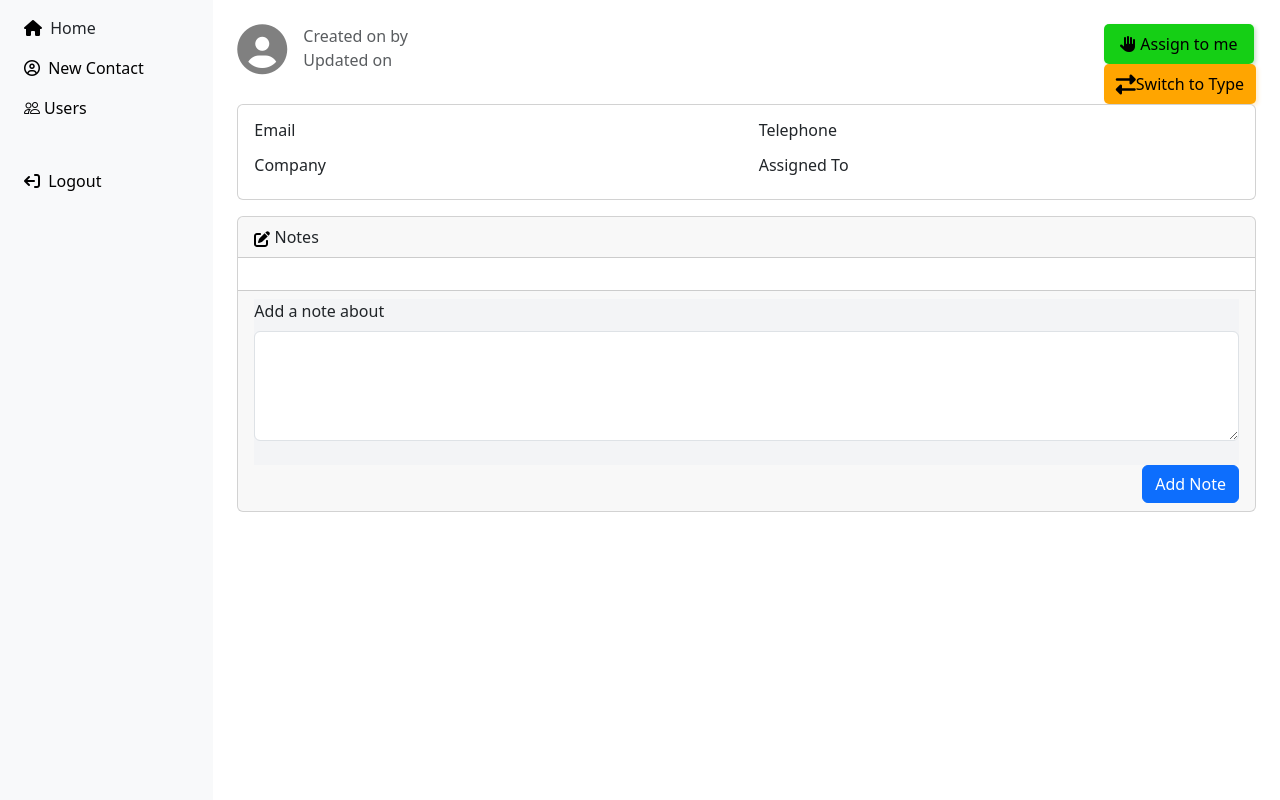
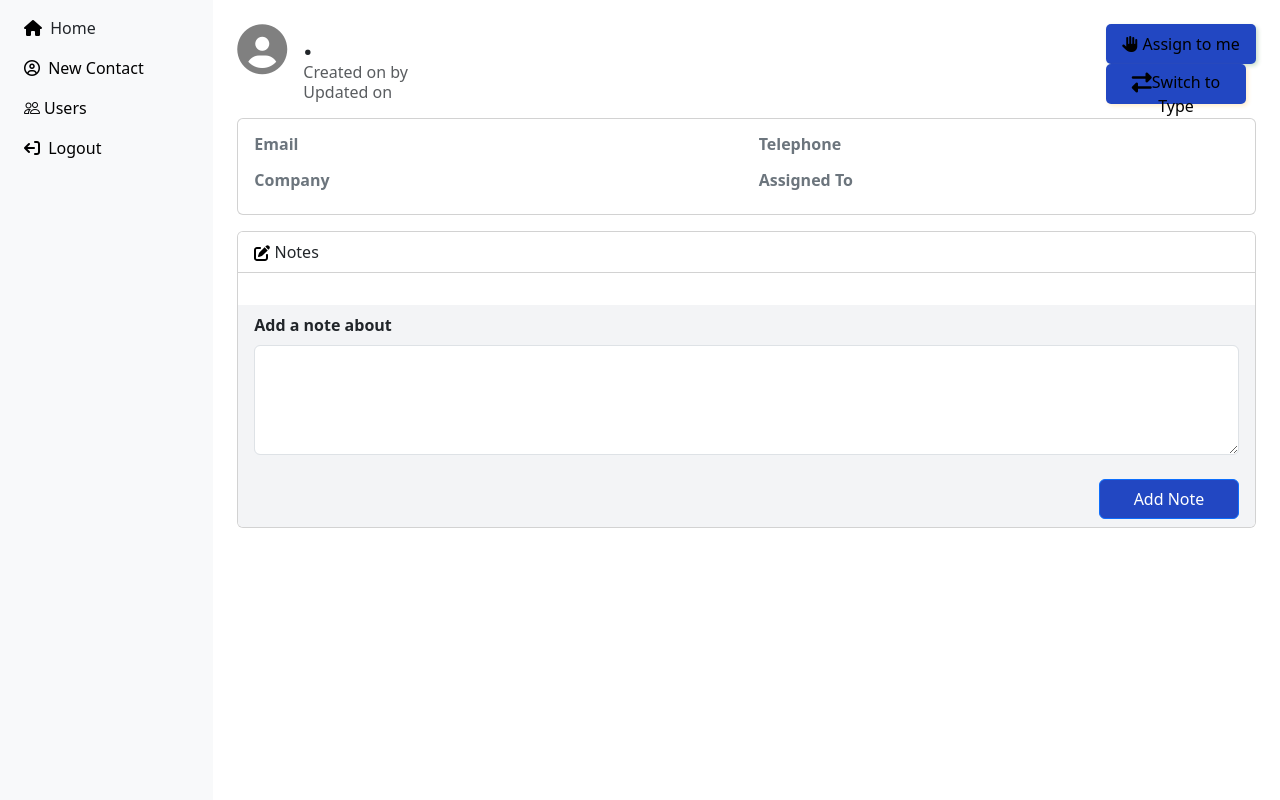
Before and after one commit to CoderTrudy/info2180-project-2, a PHP site: the page made by contact-details.php in a window 1280 px wide. Shown: the part 70-870 px from the top of the page. Run offline with PHP 8.4, Linux system fonts and the light colour scheme; data comes from the database, SQL or seed files in the repository; data that the repository does not hold is empty.

Commit message:
Adjustemts to dashboard & db_functions

```diff
--- a/contact-details.php
+++ b/contact-details.php
@@ -4,7 +4,9 @@ include_once 'layout.php';
 ?>
 <!DOCTYPE html>
 <html lang="en">
+<link rel="stylesheet" type="text/css" href="dboard.css">
 <?=page_header("View Contact Details")?>
+
 
 <!-- Content for Page Here -->
 <div class="col py-3 pt-4 page-content">
@@ -14,6 +16,7 @@ include_once 'layout.php';
         <?php
         $item_id = $_GET['contact_id'];
         $contact = getContactById($item_id);
+        $created_by = getUserById($contact['assigned_to']);
         ?>
         <div class = "d-flex">
             <div class="flex-shrink-0">
@@ -21,10 +24,10 @@ include_once 'layout.php';
             </div>
             <div class="flex-grow-1 ms-3">
                 <h2 class="text-start fw-bold mb-0">
-                    <?php echo "" . $contact['firstname'] . " " . $contact['lastname']?>
+                    <?php echo "" . $contact['title'] . ". " . $contact['firstname'] . " " . $contact['lastname']?>
                 </h2>
-                <p class="text-start text-body-secondary">
-                    <?php echo "Created on " . $contact['created_at'] . " by " . $contact['created_by']?>
+                <p class="text-start text-body-secondary lh-sm">
+                    <?php echo "Created on " . $contact['created_at'] . " by " . $created_by['firstname'] . " " . $created_by['lastname']?>
                     <br>
                     <?php echo "Updated on " . $contact['updated_at']?>
                 </p>
@@ -56,22 +59,22 @@ include_once 'layout.php';
             <div class="card-body">
                 <div class="row">
                     <div class="col-md">
-                        <h6 class="card-title">Email</h6>
-                        <p class="card-text fw-semibold">
+                        <h6 class="card-title text-secondary fw-semibold">Email</h6>
+                        <p class="card-text fw-normal">
                             <?php echo $contact['email']?>
                         </p>
-                        <h6 class="card-title">Company</h6>
-                        <p class="card-text fw-semibold">
+                        <h6 class="card-title text-secondary fw-semibold">Company</h6>
+                        <p class="card-text">
                         <?php echo $contact['company']?>
                         </p>
                     </div>
                     <div class="col-md">
-                        <h6 class="card-title">Telephone</h6>
-                        <p class="card-text fw-semibold">
+                        <h6 class="card-title text-secondary fw-semibold">Telephone</h6>
+                        <p class="card-text">
                         <?php echo $contact['telephone']?>
                         </p>
-                        <h6 class="card-title">Assigned To</h6>
-                        <p class="card-text fw-semibold">
+                        <h6 class="card-title text-secondary fw-semibold">Assigned To</h6>
+                        <p class="card-text">
                         <?php
                             $assigned = getUserById($contact['assigned_to']);
                             echo $assigned['firstname'] . " " . $assigned['lastname']?>
@@ -101,7 +104,7 @@ include_once 'layout.php';
         ?>
 
         <div class="card mb-3">
-            <div class="card-header">
+            <div class="card-header bg-white">
                 <img src="pen-to-square.svg">
                 Notes
             </div>
@@ -113,11 +116,13 @@ include_once 'layout.php';
                 ?>
 
             </div>
-            <div class="card-footer">
+            <div class="card-footer border-top-0">
                 <form id="notes-form" action="<?="http://localhost/info2180-project-2/contact-details.php?contact_id=" . $contact['id']?>" method="post" novalidate>
                     <div class="form-field">
-                        <label class="form-label" for="notes"><?php echo "Add a note about " . $contact['firstname']?></label>
+                        <div class = "write-note" >
+                        <label class="form-label fw-semibold" for="notes"><?php echo "Add a note about " . $contact['firstname']?></label>
                         <textarea class="form-control" id="notes" name="notes" rows="4"></textarea>
+                    </div>
                     </div>
                     <!-- Save Button -->
                     <div class="form-field">
--- a/dash.css
+++ b/dash.css
@@ -58,6 +58,6 @@ header {
     box-shadow: 2px 2px 4px rgba(255, 165, 0, 0.2); /* Orange shadow */
 }
 
-#notes-form .form-field {
+.card.mb-3 .card-footer {
   background-color:#f3f4f6;
 }
--- a/db_functions.php
+++ b/db_functions.php
@@ -288,7 +288,7 @@ function generateContactsTable()
 
     switch ($filterKey) {
 
-        case 'Sale':
+        case 'Sales':
             //filter the contacts array by sales lead type
             $contacts = getContactsTypeSalesLead();
             break;
@@ -308,6 +308,9 @@ function generateContactsTable()
     }
 
 
+
+
+
     $table = "<table class='table table-striped table-hover'>
     <thead>
         <tr>
@@ -315,7 +318,7 @@ function generateContactsTable()
             <th scope='col'>Email</th>
             <th scope='col'>Company</th>
             <th scope='col'>Type</th>
-            <th scope ='col'>   </th>
+            <th scope ='col'>    </th>
 
         </tr>
     </thead>
@@ -328,11 +331,16 @@ function generateContactsTable()
 
         $fullName = $row['title'] . ". " . $row['firstname'] . " " . $row['lastname'];
 
+        if ($row['type'] == "Sales Lead" )
+            $style = "'padding:5px; color:black; text-transform:uppercase; font-weight:600; background-color:#fcd34d; border-radius:5px; white-space:nowrap;'";
+        else
+            $style = "'padding:5px; color:white; text-transform:uppercase; font-weight:600; background-color: #6366f1; border-radius: 5px'";
+
         $table .= "<tr>
         <td><b>$fullName</b></td>
         <td>" . $row['email'] . "</td>
         <td>" . $row['company'] . "</td>
-        <td>" . $row['type'] . "</td>
+        <td><span style= ". $style .">" . $row['type'] . "</span></td>
         <td> <a href= contact-details.php?contact_id=" . $row['id'] . ">View</a></td>
         </tr>";
 
@@ -432,68 +440,10 @@ function switchType($contact_id)
 }
 
 
-/* function filter(){
-    $filterAll = isset($_GET['filterSL']) ? $_GET['filterSL'] : "All"
-    $filterSaLe =
-    $filter Sup =
-    $filter Asgn =
 
 
 
-   if (($filter == "All" || $row['type'] == $filter) && ($filter != "Sales_Lead" || $row['type'] == "Sales Lead")) {
-            $table .= "<tr>
-                <td>$fullName</td>
-                <td>" . $row['email'] . "</td>
-                <td>" . $row['company'] . "</td>
-                <td>" . $row['type'] . "</td>
-                <td><a href='view-contact/" . $row['id'] . "'>View</a></td>
-            </tr>";
-            $count++;
-        }
-    }
 
-    //if no contacts
-    if ($count == 1) {
-        $table .= "<tr>
-        <td colspan='5' class='text-center'>No contacts found.</td>
-        </tr>";
-    }
-}
-
-*/
-
-
-/*
-function filterTable(filterValue) {
-    var table, tr, td, i, txtValue;
-    table = document.getElementById("generateContactsTable()"); // <--- table ID generateContactsTable()
-    tr = table.getElementsByTagName("tr");
-
-    // Loop through all table rows, and hide those that don't match the filter value
-    for (i = 0; i < tr.length; i++) {
-      td = tr[i].getElementsByTagName("td")[3]; // Change index based on the column you want to filter
-      if (td) {
-        txtValue = td.textContent || td.innerText;
-        if (txtValue === filterValue) {
-          tr[i].style.display = "";
-        } else {
-          tr[i].style.display = "none";
-        }
-      }
-    }
-  }
-
-  function resetFilter() {
-    var table, tr, i;
-    table = document.getElementById(""); // <--- table ID
-    tr = table.getElementsByTagName("tr");
-
-    // Reset display for all table rows
-    for (i = 0; i < tr.length; i++) {
-      tr[i].style.display = "";
-    }
-  }
-*/
 
 
 //close db
--- a/dboard.css
+++ b/dboard.css
@@ -53,15 +53,24 @@ height: 40px;
     border-top-color: rgb(255, 250, 250);
 }
 
-.write-note {
-    background-color: #f0f0f0 !important; /* Use your desired shade of gray */
-    padding: 10px;
+
+
+.btn.self-assign {
+    background-color: rgb(21, 207, 21) ;
+      color: black;
+      border-radius: 5px;
+      height: 40px;
+      width: 150px;
+      border: 1px none;
+      box-shadow: 2px 2px 4px rgba(0, 100, 0, 0.2); /* Green shadow */
+
+  }
+
+  .btn.switch-type {
     border-radius: 5px;
-    margin-bottom: 20px;
-}
-
-.write-note textarea {
-    width: 100%;
-    box-sizing: border-box;
-    margin-top: 5px;
-}
+      background-color: orange;
+      height: 40px;
+      color: black;
+      border: 1px none; /* Orange border color */
+      box-shadow: 2px 2px 4px rgba(255, 165, 0, 0.2); /* Orange shadow */
+  }
--- a/layout.php
+++ b/layout.php
@@ -65,7 +65,6 @@ function page_header($title = "INFO2180 PROJECT 2")
                         </a>
 
                     </li>
-                    <hr>
                     <li>
                         <a href="{$logout}" class="nav-link px-0 align-middle">
                             <i class="fas fa-sign-out fa-rotate-180"></i> <span class="ms-1 d-none d-sm-inline">Logout</span></a>
```
